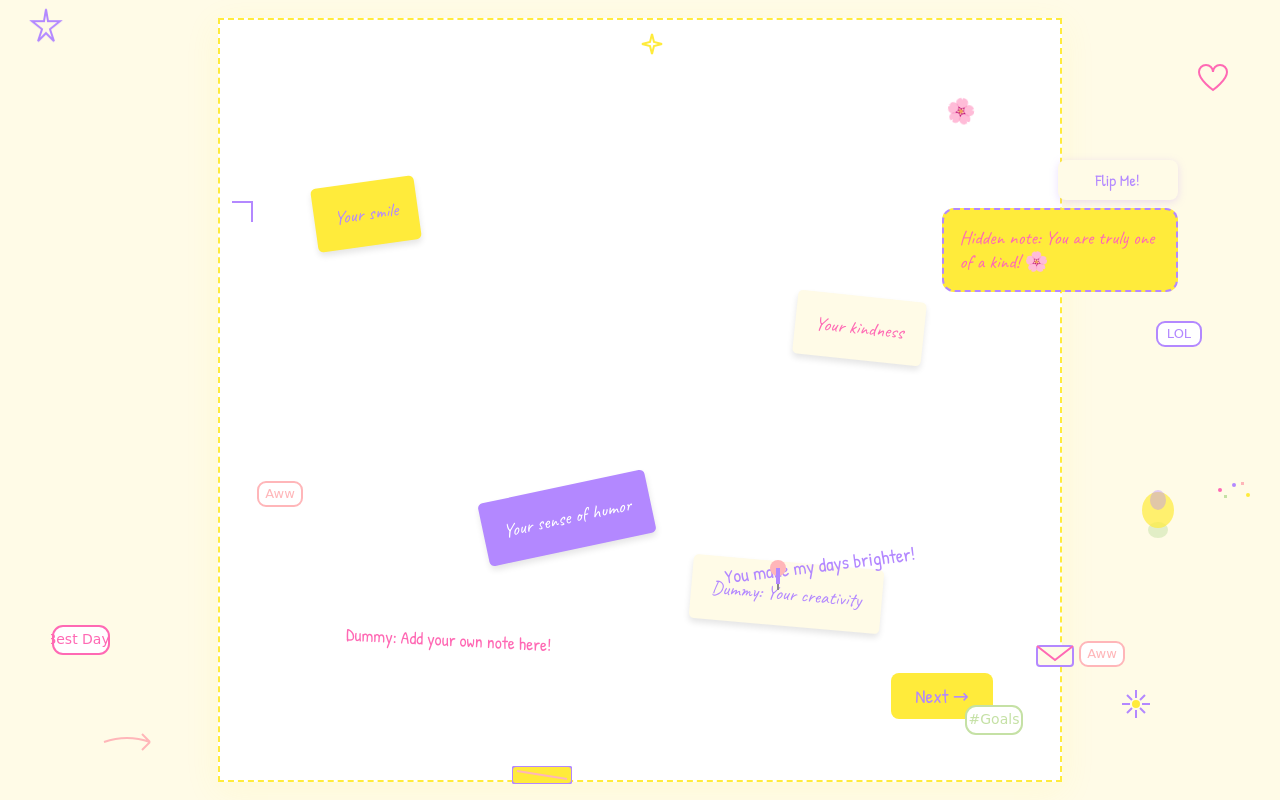
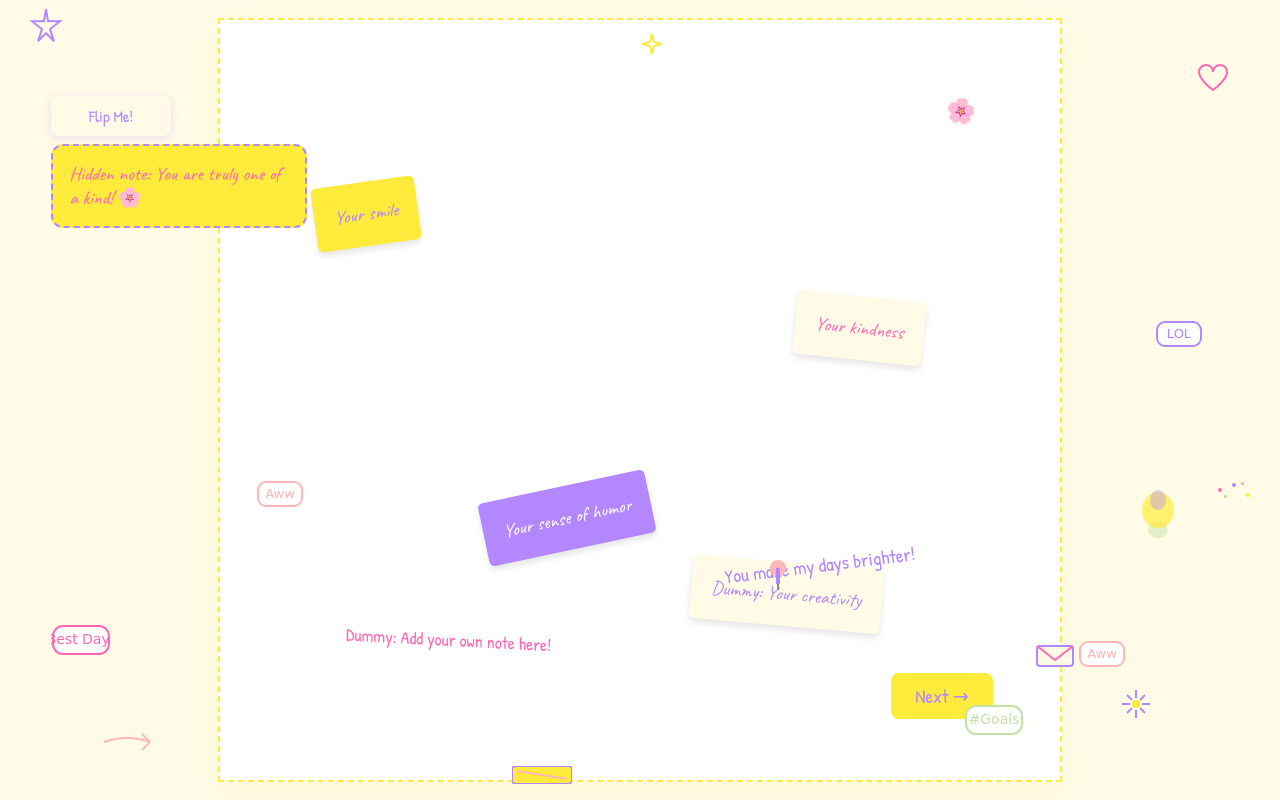
Before and after one commit to tatendacodespace/Scrapbook, a plain HTML site: page pages/love.html in a window 1280 px wide. Both pictures are taken after a click on the element "Flip Me!". Drawn offline with Linux system fonts and the light colour scheme.

Commit message:
Refactor interactive elements in chat2 and love pages for improved positioning and visibility

```diff
--- a/pages/love.html
+++ b/pages/love.html
@@ -43,8 +43,8 @@
         <a href="dreams.html" class="next-btn" style="position: absolute; right: 8%; bottom: 8%; font-family: 'Patrick Hand', cursive; font-size: 1.2em; background: #ffeb3b; color: #b388ff; border-radius: 8px; padding: 10px 24px; text-decoration: none;">Next &rarr;</a>
     </div>
     <!-- Interactive flip note -->
-    <div id="flip-note" style="position:absolute; right: 8vw; top: 20vh; width: 120px; height: 40px; background: #fffbe7; color: #b388ff; border-radius: 8px; font-family: 'Patrick Hand', cursive; text-align: center; line-height: 40px; cursor: pointer; box-shadow: 0 2px 8px #b388ff44; z-index: 10;">Flip Me!</div>
-    <div id="flip-message" style="display:none; position:absolute; right: 8vw; top: 26vh; width: 200px; background: #ffeb3b; color: #ff69b4; border: 2px dashed #b388ff; border-radius: 12px; font-family: 'Caveat', cursive; font-size: 1.2em; padding: 16px; z-index: 11;">Hidden note: You are truly one of a kind! 🌸</div>
+    <div id="flip-note" style="position:fixed; left: 4vw; top: 12vh; width: 120px; height: 40px; background: #fffbe7; color: #b388ff; border-radius: 8px; font-family: 'Patrick Hand', cursive; text-align: center; line-height: 40px; cursor: pointer; box-shadow: 0 2px 8px #b388ff44; z-index: 100;">Flip Me!</div>
+    <div id="flip-message" style="display:none; position:fixed; left: 4vw; top: 18vh; width: 220px; background: #ffeb3b; color: #ff69b4; border: 2px dashed #b388ff; border-radius: 12px; font-family: 'Caveat', cursive; font-size: 1.2em; padding: 16px; z-index: 101;">Hidden note: You are truly one of a kind! 🌸</div>
     <script>
       document.getElementById('flip-note').onclick = function() {
         var msg = document.getElementById('flip-message');
```
Also changed, not shown: pages/chat2.html (+2 -2 lines).
